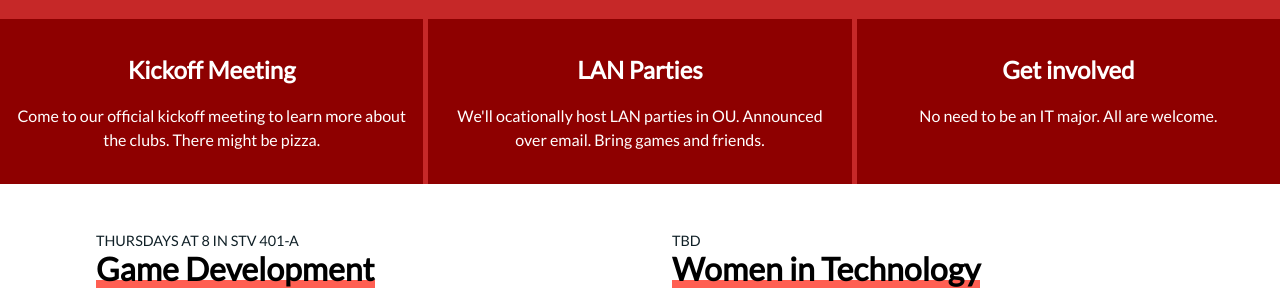
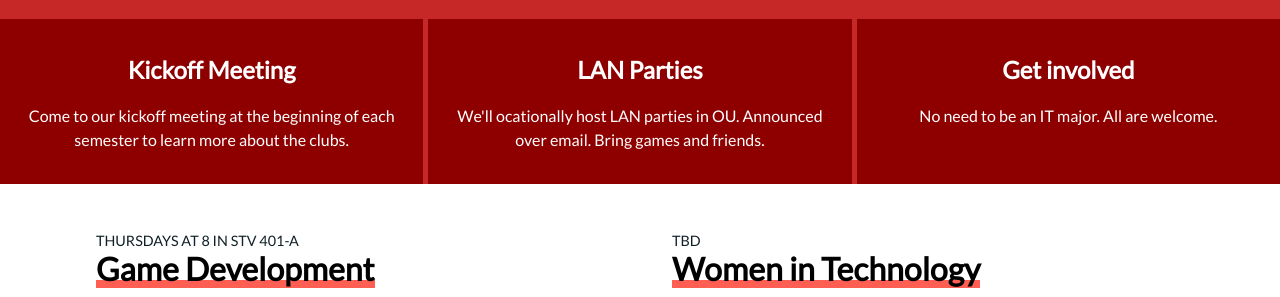
Before and after one commit to ISUWeb/it-clubs, a Jekyll site: the page built from index.md, in a window 1280 px wide. Shown: the part 381-678 px from the top of the page. Built offline with Jekyll 4.4.1, drawn with Linux system fonts in a browser that asks for light colours.

Commit message:
No pizza

```diff
--- a/_includes/sections.html
+++ b/_includes/sections.html
@@ -1,7 +1,7 @@
 <div class="sections">
     <div class="subsection">
         <h2>Kickoff Meeting</h2>
-        <p>Come to our official kickoff meeting to learn more about the clubs. There might be pizza.</p>
+        <p>Come to our kickoff meeting at the beginning of each semester to learn more about the clubs.</p>
     </div>
     <div class="subsection">
         <h2>LAN Parties</h2>
```
